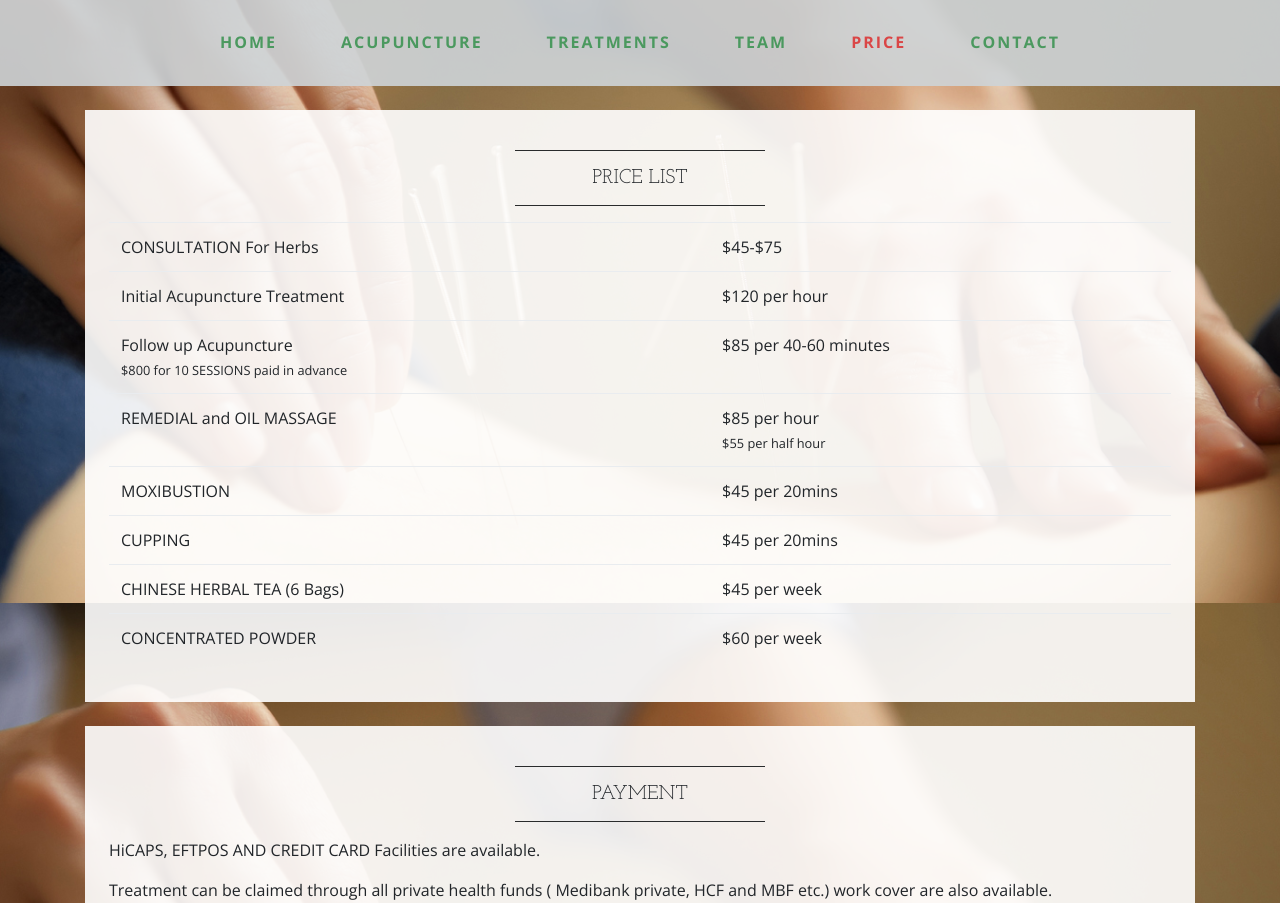
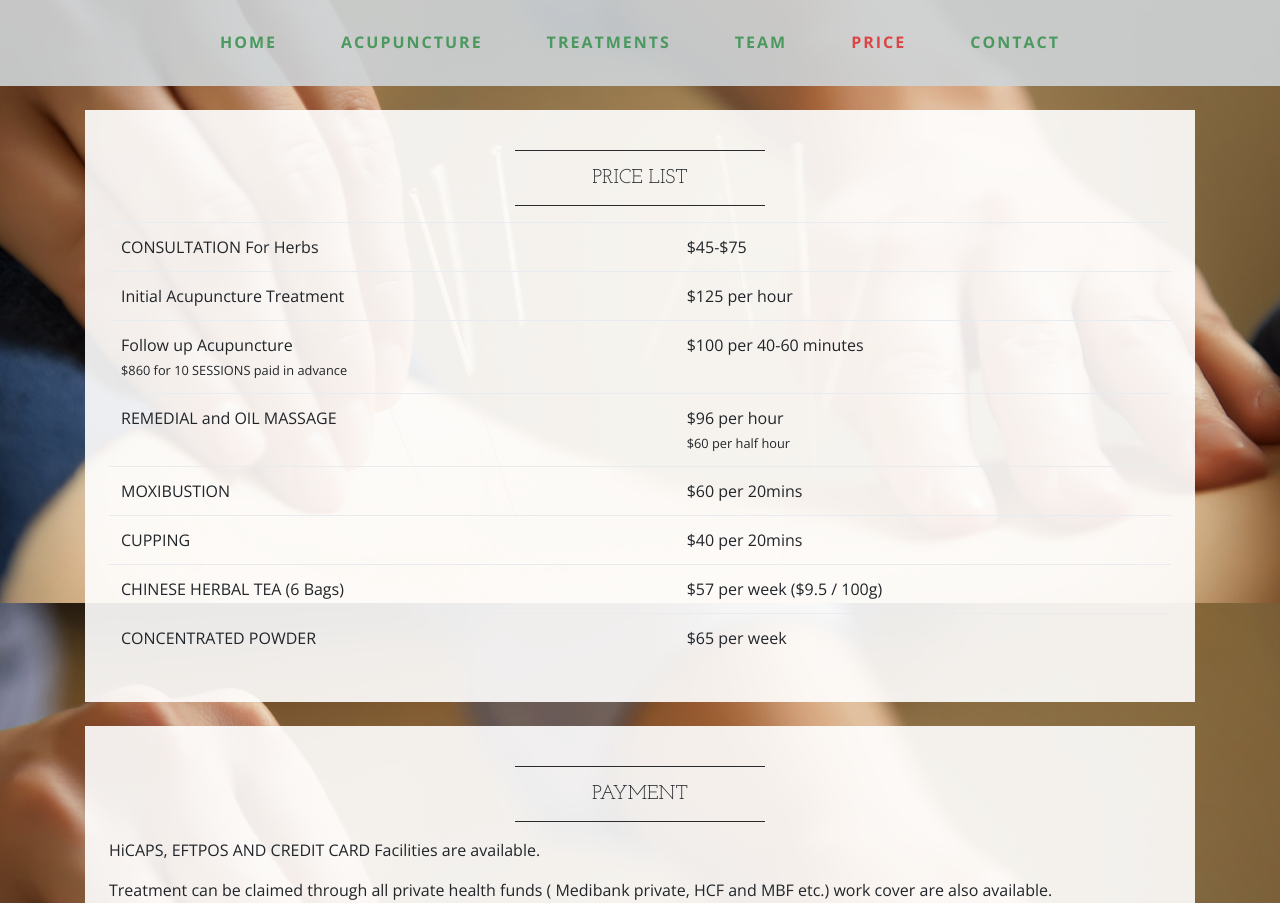
Before and after one commit to acupuncturecanberra/acupuncturecanberra.github.io, a plain HTML site: page pricelist.html in a window 1280 px wide. Shown: the part 197-1100 px from the top of the page. Drawn offline with nearby package versions, Linux system fonts and the light colour scheme.

Commit message:
Update pricelist.html

```diff
--- a/pricelist.html
+++ b/pricelist.html
@@ -88,33 +88,33 @@
               </tr>
               <tr>
                 <td>Initial Acupuncture Treatment</td>
-                <td>$120 per hour</td>
+                <td>$125 per hour</td>
               </tr>
               <tr>
-                <td>Follow up Acupuncture <br><small>$800 for 10 SESSIONS paid in advance</small> </td>
+                <td>Follow up Acupuncture <br><small>$860 for 10 SESSIONS paid in advance</small> </td>
 
-                <td>$85 per 40-60 minutes</td>
+                <td>$100 per 40-60 minutes</td>
 
               </tr>
               <tr>
                 <td>REMEDIAL and OIL MASSAGE </td>
-                <td>$85 per hour <br><small>$55 per half hour</small></td>
+                <td>$96 per hour <br><small>$60 per half hour</small></td>
               </tr>
               <tr>
                 <td>MOXIBUSTION</td>
-                <td>$45 per 20mins</td>
+                <td>$60 per 20mins</td>
               </tr>
               <tr>
                 <td>CUPPING</td>
-                <td>$45 per 20mins</td>
+                <td>$40 per 20mins</td>
               </tr>
               <tr>
                 <td>CHINESE HERBAL TEA (6 Bags)</td>
-                <td>$45 per week</td>
+                <td>$57 per week ($9.5 / 100g)</td>
               </tr>
               <tr>
                 <td>CONCENTRATED POWDER </td>
-                <td>$60 per week</td>
+                <td>$65 per week</td>
               </tr>
             </tbody>
           </table>
```
